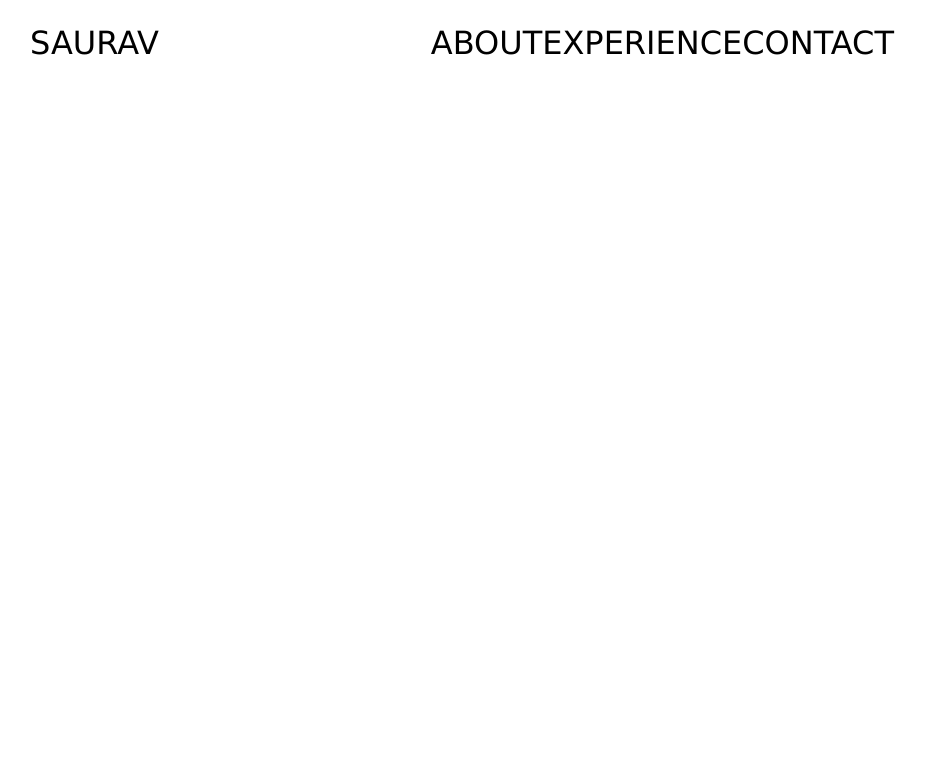
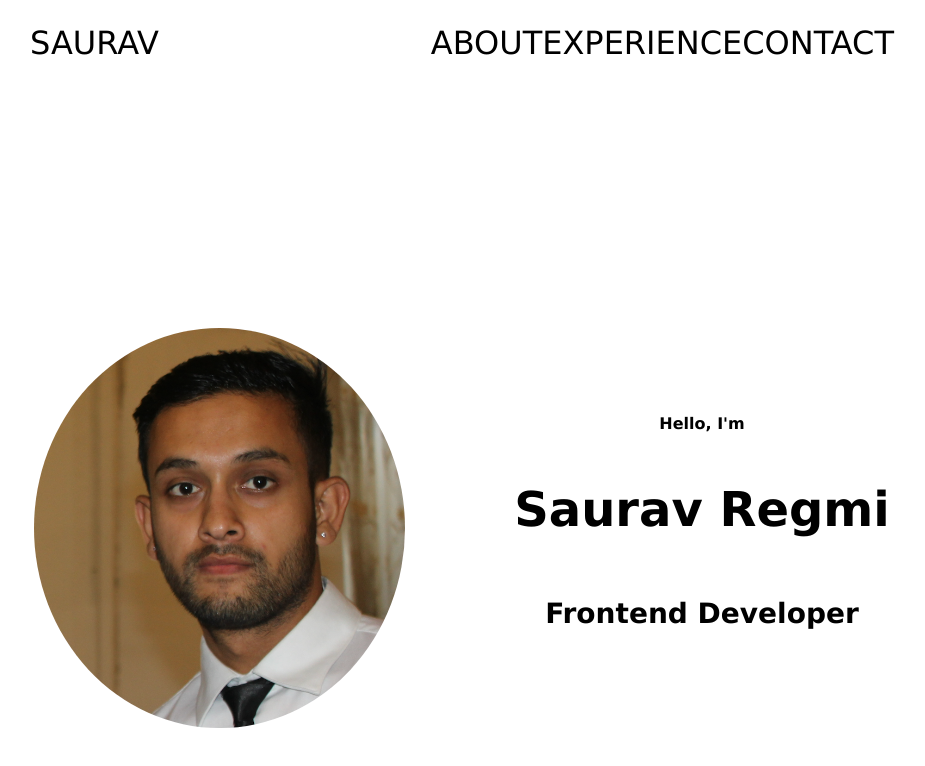
Before and after one commit to saurav7/my-portfolio-website, a plain HTML site: page index.html in a window 1280 px wide. Shown: the whole page, without its empty margins (178-1103 px from the left). Drawn offline with Linux system fonts and the light colour scheme.

Commit message:
Created col-1

```diff
--- a/index.html
+++ b/index.html
@@ -16,5 +16,17 @@
             <a href="#contact">CONTACT</a>
         </nav>
     </header>
+
+    <!-- Picture with name  -->
+    <div class="col-1">
+        <div class="image">
+            <img src="image/IMG_4841.PNG" alt="">
+        </div>
+        <div class="name">
+            <p class="p1">Hello, I'm</p>
+            <h1 class="h1">Saurav Regmi</h1>
+            <p class="p2">Frontend Developer</p>
+        </div>
+    </div>
 </body>
 </html>
--- a/style.css
+++ b/style.css
@@ -35,3 +35,40 @@ a{
     text-decoration: none;
     color: black;
 }
+
+.col-1{
+    display: flex;
+    justify-content: center;
+    align-items: center;
+    gap: 5rem;
+    margin-top: 250px;
+}
+
+.image{
+    display: flex;
+    height: 400px;
+    width: 400px;
+    border-radius: 50px;
+}
+img{
+    border-radius: 50%;
+}
+
+.name{
+    display: flex;
+    flex-direction: column;
+    flex-wrap: wrap;
+    justify-content: center;
+    align-items: center;
+    column-gap: 1px;
+    font-weight: 600;
+
+}
+
+.h1{
+    font-size: 3rem;
+}
+
+.p2 {
+    font-size: 1.75rem;
+}
```
Also changed, not shown: image/IMG_4841.PNG (added).
